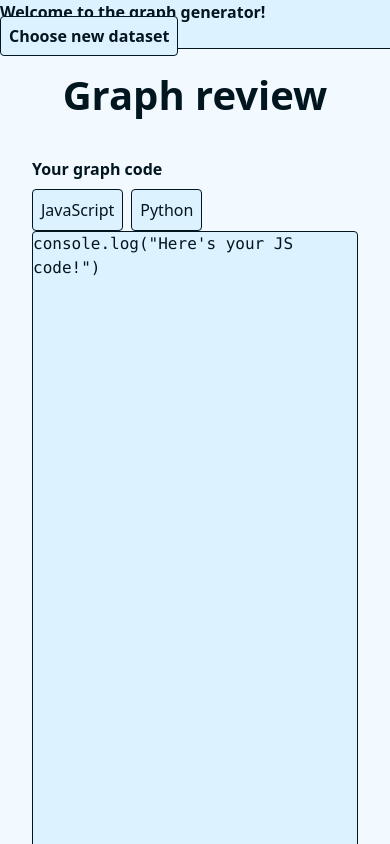
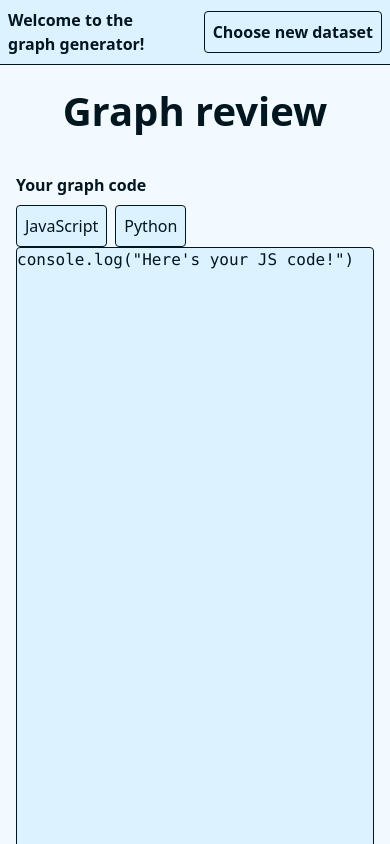
Before and after one commit to GiuliaBonifazi/graph-code-generator, a React (Vite) app: page /graph-review in a window 390 px wide. Shown: the top 844 px of the page. Built offline with nearby package versions, Linux system fonts and the light colour scheme.

Commit message:
made nav bar responisve

```diff
--- a/src/pages/GraphReview.jsx
+++ b/src/pages/GraphReview.jsx
@@ -4,7 +4,8 @@ import { Tab, TabGroup, TabList, TabPanel, TabPanels } from '@headlessui/react'
 const GraphReview = () => {
     return <>
         <Title title="Graph review"></Title>
-        <div className="mx-8 lg:mx-40 flex items-center flex-col space-y-2">
+        <div className="w-full h-full flex flex-row items-center justify-center">
+            <div className="mx-4 lg:mx-8 flex w-full items-center flex-col space-y-2">
                 <h2 className="text-left self-start">Your graph code</h2>
                 <TabGroup className="w-full">
                     <TabList className="space-x-2">
@@ -25,7 +26,7 @@ const GraphReview = () => {
                     <textarea className="pasteArea border rounded resize-y min-w-[20rem] h-40" placeholder="Prompt goes here..."></textarea>
                 </div>
             </div>
-
+        </div>
     </>
 }
 
--- a/src/pages/components/Navbar.jsx
+++ b/src/pages/components/Navbar.jsx
@@ -3,9 +3,9 @@ import { Link } from "react-router-dom";
 
 
 function Navbar() {
-    return <Disclosure as="nav" className="lg:flex lg:p-4 lg:h-24 lg:items-center font-bold border-b mb-4">
+    return <Disclosure as="nav" className="flex p-2 lg:p-4 lg:h-24 items-center font-bold border-b mb-4">
         Welcome to the graph generator!
-        <div className="lg:h-full lg:w-full lg:flex lg:content-center lg:justify-end ">
+        <div className="h-full w-full flex content-center justify-end ">
             <Link to="/" className="genericButton border rounded h-fit w-fit p-2 self-end">
                 Choose new dataset
             </Link>
```
Lines whose indentation alone changed are shown as unchanged.
